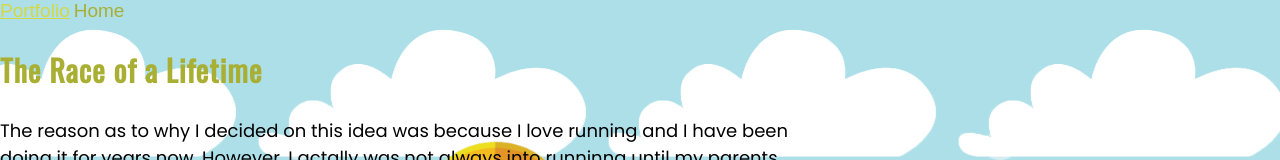
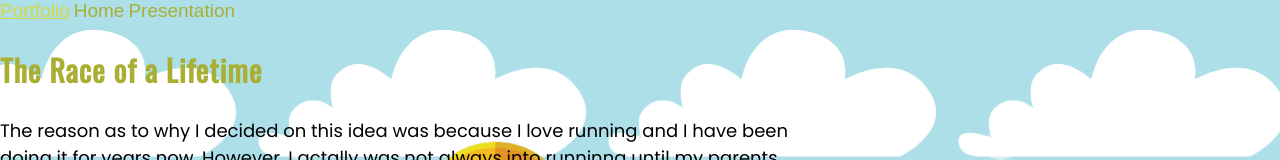
Before and after one commit to alexp2095/long-scrolling-website, a plain HTML site: page about.html in a window 1280 px wide. Shown: the top 160 px of the page. Drawn offline with nearby package versions, Linux system fonts and the light colour scheme; a web font is replaced by a local one.

Commit message:
Update about.html

```diff
--- a/about.html
+++ b/about.html
@@ -26,6 +26,7 @@
      <nav>
        <a href="../art3870-wi17/index.html">Portfolio</a>
        <a href="index.html">Home</a>
+       <a href="https://docs.google.com/presentation/d/1j_w66SlfLAgXL-I1X41XyG1xW_zMVFy386TgYy0I7jI/pub?start=true&loop=false&delayms=15000">Presentation</a>
      </nav>
      <h2>The Race of a Lifetime</h2>
      <p>The reason as to why I decided on this idea was because I love running and I have been doing it for years now. However, I actally was not always into runninng until
```
